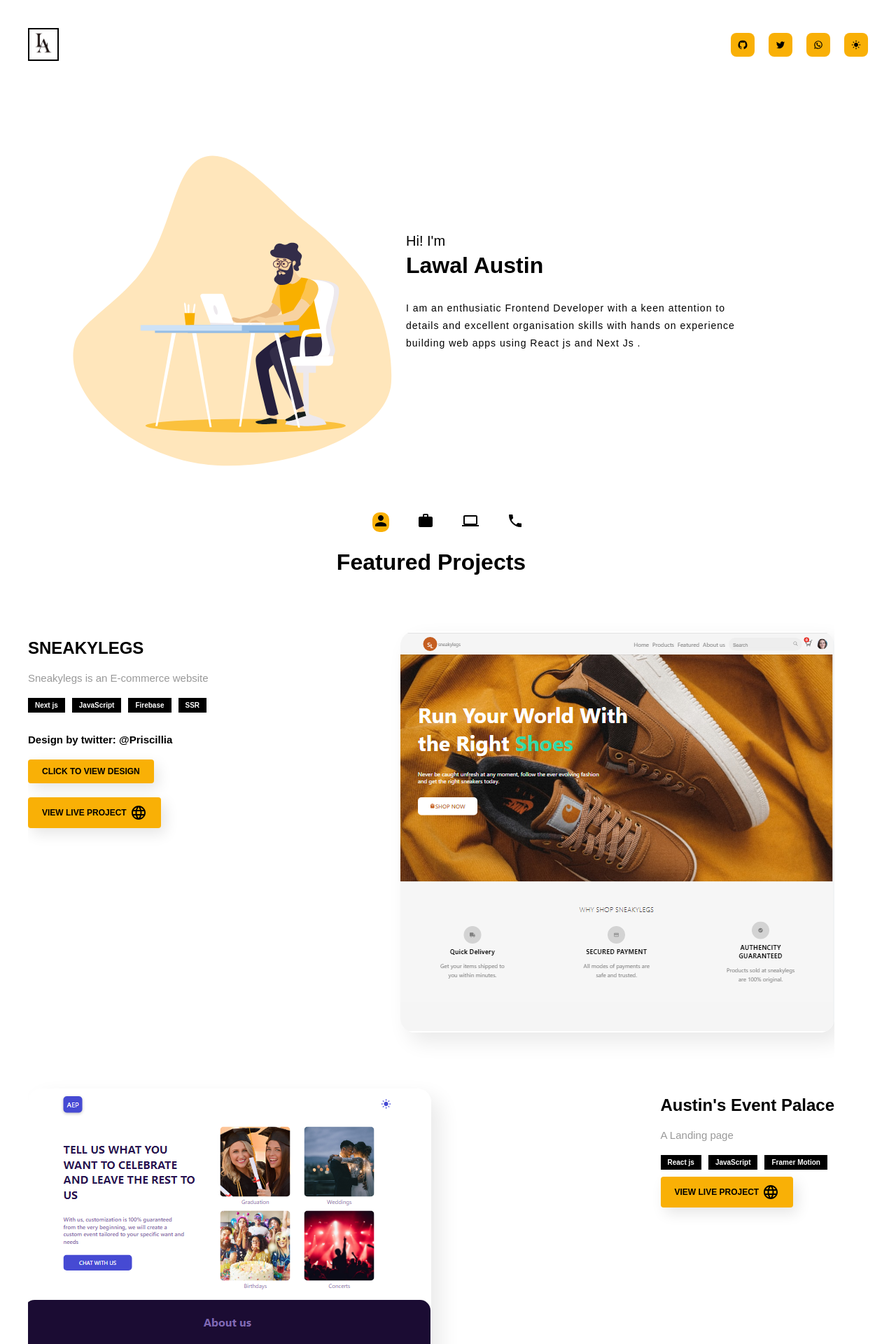
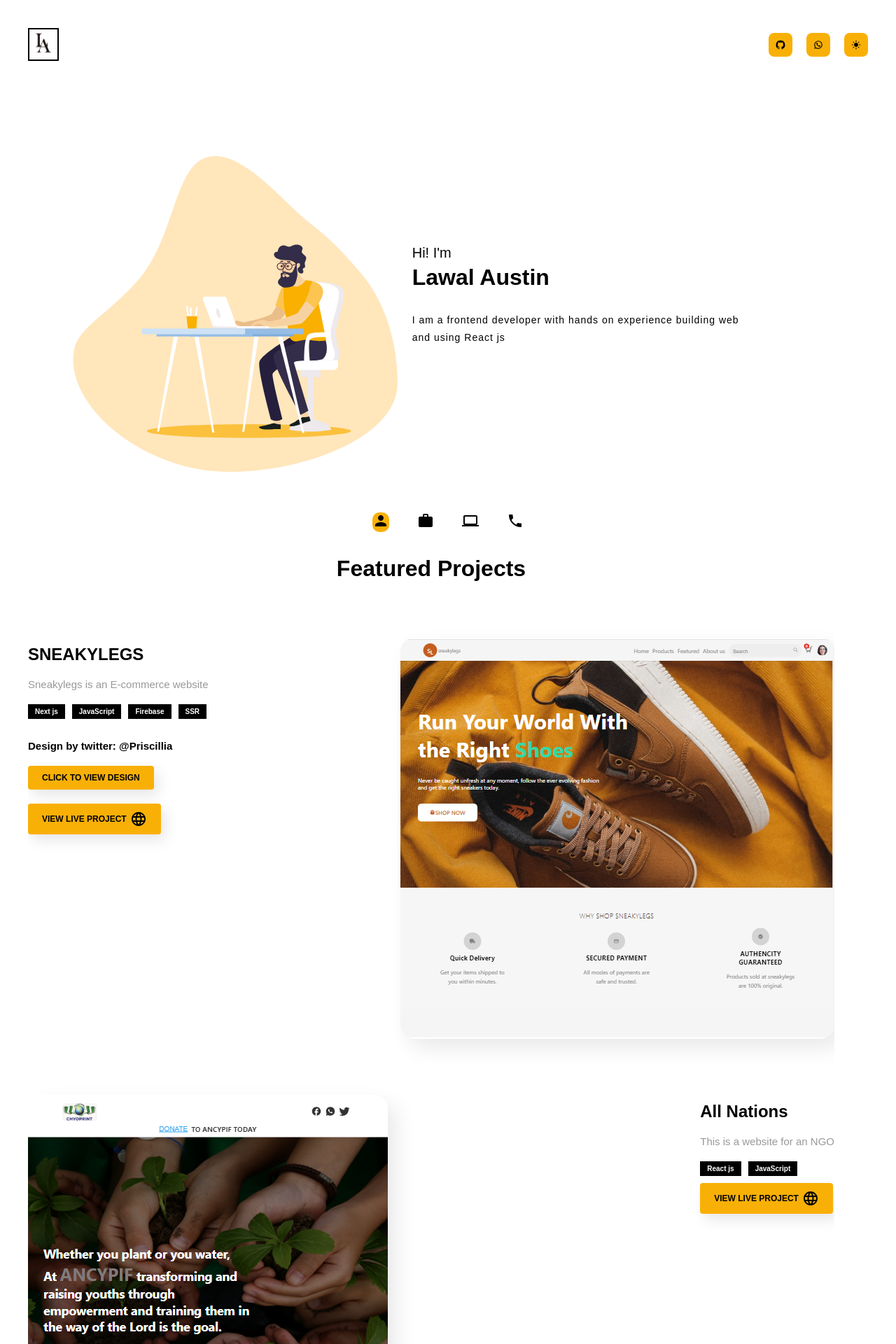
Before and after one commit to ostin01/my--portfolio, a React (Create React App) app: page / in a window 1280 px wide. Shown: the top 1920 px of the page at 70% size. Built offline with nearby package versions, Linux system fonts and the light colour scheme.

Commit message:
upadated project

```diff
--- a/src/component/Contact.js
+++ b/src/component/Contact.js
@@ -1,6 +1,5 @@
 import "./contact.css";
 import GitHubIcon from "@mui/icons-material/GitHub";
-import TwitterIcon from "@mui/icons-material/Twitter";
 import WhatsAppIcon from "@mui/icons-material/WhatsApp";
 import PersonIcon from "@mui/icons-material/Person";
 import AlternateEmailIcon from "@mui/icons-material/AlternateEmail";
@@ -22,9 +21,8 @@ const Contact = () => {
       )
       .then(
         (response) => {
-          console.log(response.text);
-          if (response.OK) {
-            console.log("message sent");
+          if (response.status === 200) {
+            alert("message sent successfully");
           }
         },
         (error) => {
@@ -42,9 +40,7 @@ const Contact = () => {
             <a href="https://github.com/Fitzstiles" target="blank">
               <GitHubIcon />
             </a>
-            <a href="https://twitter.com/theFrontenddGuy" target="blank">
-              <TwitterIcon />
-            </a>
+
             <a
               href="https://api.whatsapp.com/send?phone=2348136080403"
               target="blank"
@@ -67,13 +63,7 @@ const Contact = () => {
                 <PersonIcon />
                 Name
               </h4>
-              <input
-                type="text"
-                name="name"
-                id="name"
-                autoComplete="off"
-                required
-              />
+              <input type="text" name="name" id="name" required />
             </div>
             <div className="email">
               <h4>
--- a/src/component/Hero.js
+++ b/src/component/Hero.js
@@ -12,9 +12,11 @@ const Hero = () => {
           <h4>Hi! I'm</h4>
           <h1>Lawal Austin</h1>
           <p>
-            I am an enthusiatic Frontend Developer with a keen attention to
+            {/* I am an enthusiatic Frontend Developer with a keen attention to
             details and excellent organisation skills with hands on experience
-            building web apps using React js and Next Js .
+            building web apps using React js and Next Js . */}
+            I am a frontend developer with hands on experience building web and
+            using React js
           </p>
           {/* <a
             className="download__button"
--- a/src/component/Projects.js
+++ b/src/component/Projects.js
@@ -39,23 +39,22 @@ const Projects = () => {
       </div>
       <div className="left__items">
         <div className="project__details">
-          <h2>Austin's Event Palace</h2>
-          <p>A Landing page</p>
+          <h2>All Nations</h2>
+          <p>This is a website for an NGO</p>
 
           <div className="stackss">
             <h6>React js</h6>
             <h6>JavaScript</h6>
-            <h6>Framer Motion</h6>
           </div>
           <div className="project__link">
-            <a href="https://aep.vercel.app/" target="blank">
+            <a href="https://ancypif.vercel.app/" target="blank">
               view live project
               <LanguageIcon />
             </a>
           </div>
         </div>
         <div data-aos="fade-right" className="image">
-          <img src="./images/aep.PNG" alt="" />
+          <img src="./images/AN.png" alt="" />
         </div>
       </div>
       <div className="right__items">
--- a/src/component/StickyNav.js
+++ b/src/component/StickyNav.js
@@ -1,6 +1,5 @@
 import "./sticky.css";
 import GitHubIcon from "@mui/icons-material/GitHub";
-import TwitterIcon from "@mui/icons-material/Twitter";
 import WhatsAppIcon from "@mui/icons-material/WhatsApp";
 import LightModeIcon from "@mui/icons-material/LightMode";
 import DarkModeIcon from "@mui/icons-material/DarkMode";
@@ -17,9 +16,6 @@ const StickyNav = () => {
       <div className="logos">
         <a href="https://github.com/Fitzstiles" target="blank">
           <GitHubIcon />
-        </a>
-        <a href="https://twitter.com/theFrontenddGuy" target="blank">
-          <TwitterIcon />
         </a>
 
         <a
--- a/src/component/contact.css
+++ b/src/component/contact.css
@@ -90,6 +90,7 @@ textarea {
     margin-top: 5px;
     background: hsla(0, 0%, 100%, .15);
     padding: 15px 0;
+    padding-left: 10px;
     border-radius: 14px;
     color: #b9b9b9;
     outline: none;
```
Also changed, not shown: public/images/AN.png (added).
